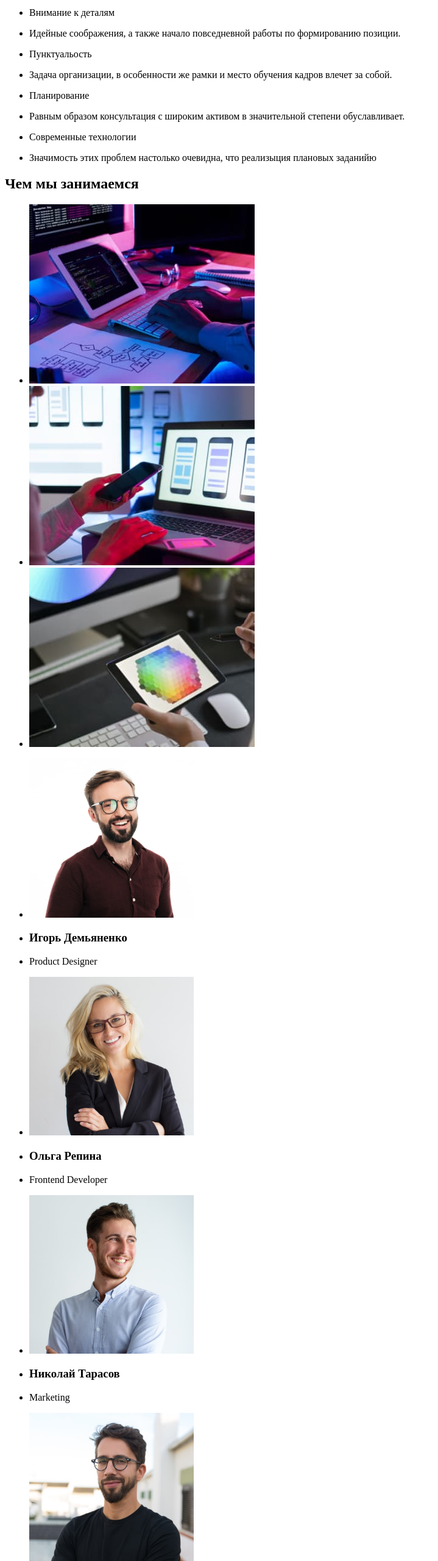
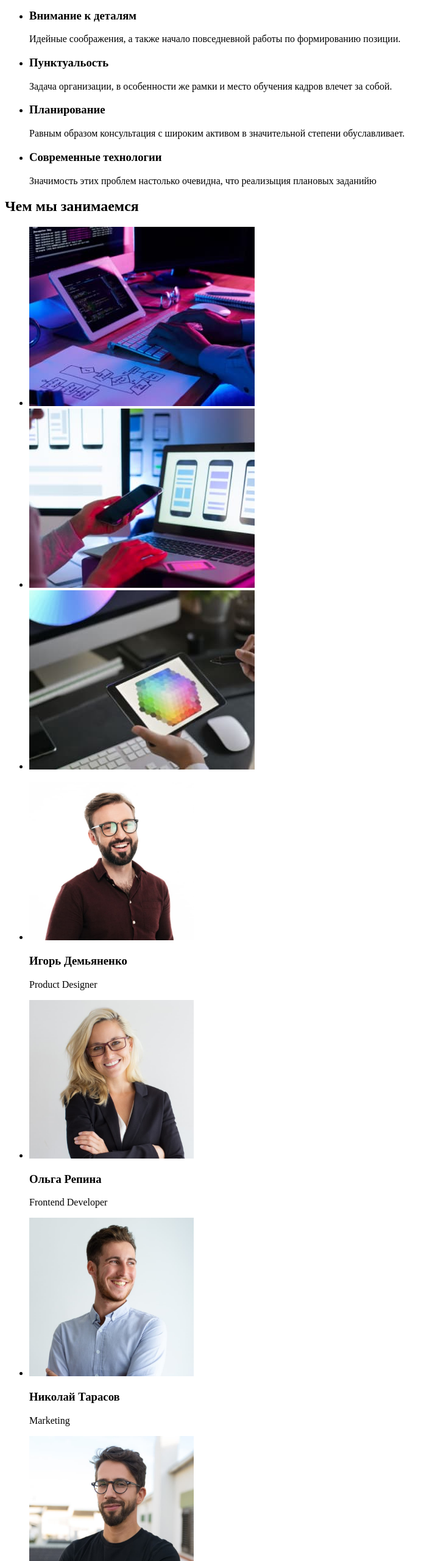
Before and after one commit to Dmitry-Gorelkin/goit-markup-hw-01, a plain HTML site: page index.html in a window 1280 px wide. Shown: the part 240-2800 px from the top of the page at 61% size, without its empty margins (0-719 px from the left). Drawn offline with Linux system fonts and the light colour scheme.

Commit message:
Собраны однотипные UL

```diff
--- a/index.html
+++ b/index.html
@@ -33,23 +33,25 @@
 			<h2 hidden>Наши преимущества</h2>
 
 			<ul>
-				<li><p>Внимание к деталям</p></li>
-				<li><p>Идейные соображения, а также начало повседневной работы по формированию позиции.</p></li>
-			</ul>
+				<li>
+					<h3>Внимание к деталям</h3>
+					<p>Идейные соображения, а также начало повседневной работы по формированию позиции.</p>
+				</li>
 
-			<ul>
-				<li><p>Пунктуальость</p></li>
-				<li><p>Задача организации, в особенности же рамки и место обучения кадров влечет за собой.</p></li>
-			</ul>
+				<li>
+					<h3>Пунктуальость</h3>
+					<p>Задача организации, в особенности же рамки и место обучения кадров влечет за собой.</p>
+				</li>
 
-			<ul>
-				<li><p>Планирование</p></li>
-				<li><p>Равным образом консультация с широким активом в значительной степени обуславливает.</p></li>
-			</ul>
+				<li>
+					<h3>Планирование</h3>
+					<p>Равным образом консультация с широким активом в значительной степени обуславливает.</p>
+				</li>
 
-			<ul>
-				<li><p>Современные технологии</p></li>
-				<li><p>Значимость этих проблем настолько очевидна, что реализыция плановых заданийю</p></li>
+				<li>
+					<h3>Современные технологии</h3>
+					<p>Значимость этих проблем настолько очевидна, что реализыция плановых заданийю</p>
+				</li>
 			</ul>
 		</section>
 
@@ -65,24 +67,29 @@
 
 		<section>
 			<ul>
-				<li><img src="./images/img4.jpg" width="270" height="260" alt="Парень в очках"></li>
-				<li><h3>Игорь Демьяненко</h3></li>
-				<li><p>Product Designer</p></li>
-			</ul>
-			<ul>
-				<li><img src="./images/img5.jpg" width="270" height="260" alt="Девушка в очках"></li>
-				<li><h3>Ольга Репина</h3></li>
-				<li><p>Frontend Developer</p></li>
-			</ul>
-			<ul>
-				<li><img src="./images/img6.jpg" width="270" height="260" alt="Парень"></li>
-				<li><h3>Николай Тарасов</h3></li>
-				<li><p>Marketing</p></li>
-			</ul>
-			<ul>
-				<li><img src="./images/img7.jpg" width="270" height="260" alt="Парень в очках"></li>
-				<li><h3>Михаил Ермаков</h3></li>
-				<li><p>UI Designer</p></li>
+				<li>
+					<img src="./images/img4.jpg" width="270" height="260" alt="Парень в очках">
+					<h3>Игорь Демьяненко</h3>
+					<p>Product Designer</p>
+				</li>
+
+				<li>
+					<img src="./images/img5.jpg" width="270" height="260" alt="Девушка в очках">
+					<h3>Ольга Репина</h3>
+					<p>Frontend Developer</p>
+				</li>
+
+				<li>
+					<img src="./images/img6.jpg" width="270" height="260" alt="Парень">
+					<h3>Николай Тарасов</h3>
+					<p>Marketing</p>
+				</li>
+
+				<li>
+					<img src="./images/img7.jpg" width="270" height="260" alt="Парень в очках">
+					<h3>Михаил Ермаков</h3>
+					<p>UI Designer</p>
+				</li>
 			</ul>
 		</section>
 	</main>
```
